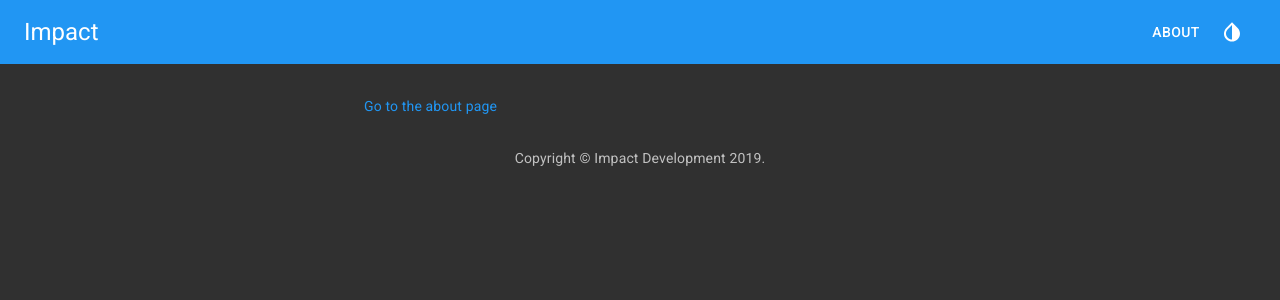
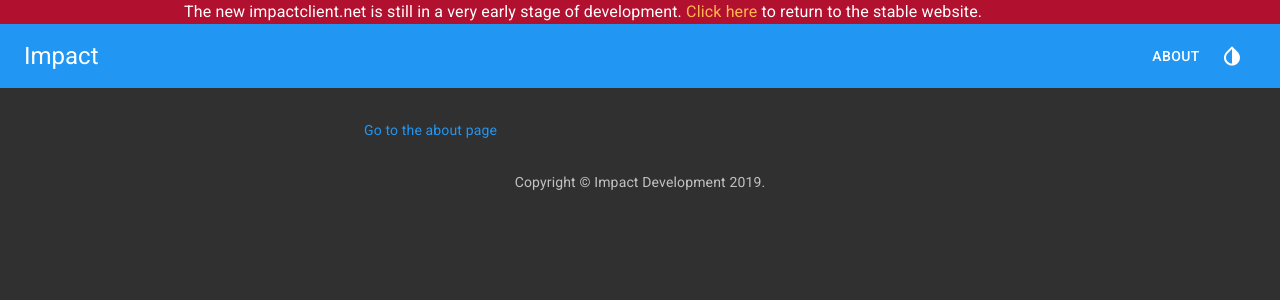
Before and after one commit to ImpactDevelopment/Website, a Next.js app: page / in a window 1280 px wide. Shown: the top 300 px of the page. Built offline with nearby package versions, Linux system fonts and the light colour scheme.

Commit message:
Add a beta warning banner

```diff
--- /dev/null
+++ b/components/Beta.tsx
@@ -0,0 +1,32 @@
+import { AppBar, Container, Link as MuiLink, makeStyles, Typography } from '@material-ui/core'
+import NextLink from 'next/link'
+
+import React from 'react'
+
+const useStyles = makeStyles(theme => ({
+	root: {
+		backgroundColor: theme.palette.error.dark,
+	},
+	link: {
+		color: theme.palette.warning.light,
+	},
+}))
+
+export default function Beta(): JSX.Element {
+	const classes = useStyles()
+
+	return (
+		<AppBar position="static" className={classes.root}>
+			<Container maxWidth="md">
+				<Typography>
+					{/*TODO: update wording as stability progresses*/}
+					{'The new impactclient.net is still in a very early stage of development. '}
+					<NextLink href="//impactclient.net" passHref>
+						<MuiLink className={classes.link}>Click here</MuiLink>
+					</NextLink>
+					{' to return to the stable website.'}
+				</Typography>
+			</Container>
+		</AppBar>
+	)
+}
--- a/components/Layout.tsx
+++ b/components/Layout.tsx
@@ -1,10 +1,11 @@
 import { Fab } from '@material-ui/core'
-import KeyboardArrowUpIcon from '@material-ui/icons/KeyboardArrowUp'
+import { KeyboardArrowUp } from '@material-ui/icons'
 import Head from 'next/head'
 
 import ScrollTop from './ScrollTop'
 import Copyright from './Copyright'
 import NavBar from './NavBar'
+import Beta from './Beta'
 
 import React from 'react'
 
@@ -19,15 +20,14 @@ export default function Layout({ children, title = 'Impact' }: Props): JSX.Eleme
 			<Head>
 				<title>{title}</title>
 			</Head>
+			<Beta /> {/*TODO Remove when stable*/}
 			<NavBar title={title} />
 			<ScrollTop>
 				<Fab color="secondary" size="small" aria-label="scroll back to top">
-					<KeyboardArrowUpIcon />
+					<KeyboardArrowUp />
 				</Fab>
 			</ScrollTop>
-
 			{children}
-
 			<footer>
 				<Copyright />
 			</footer>
```
